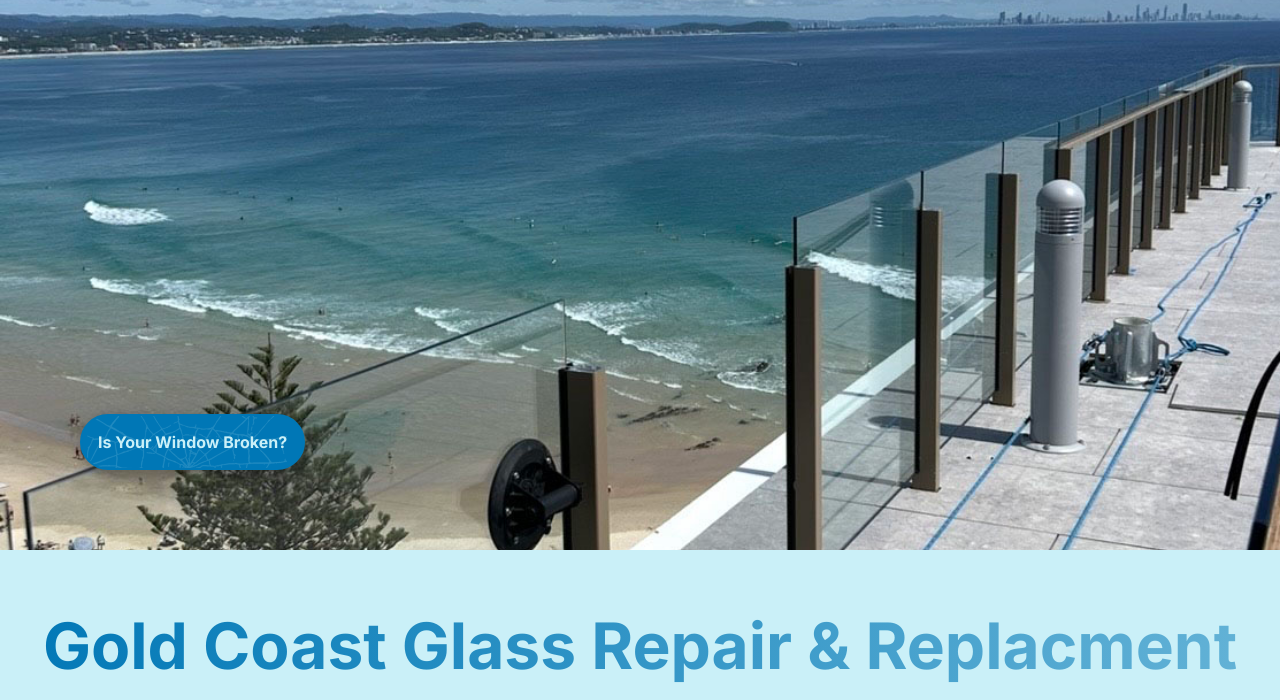
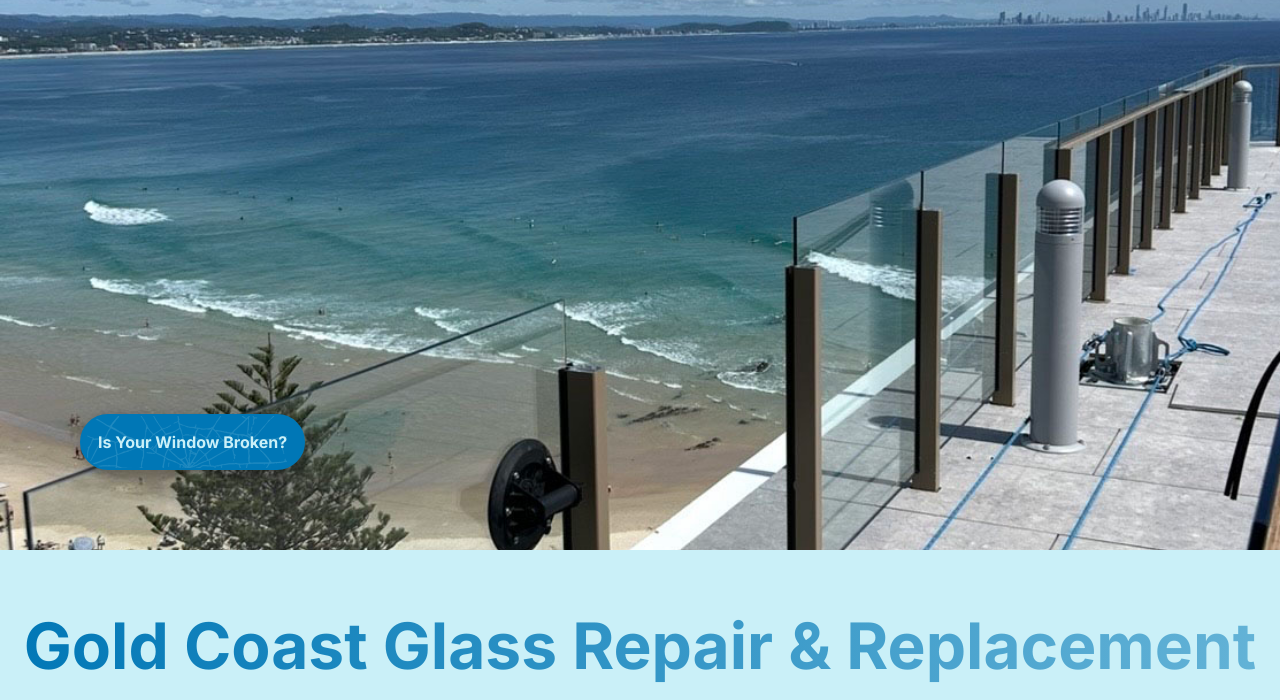
Before and after one commit to BroCard0/bb-glass, a plain HTML site: page index.html in a window 1280 px wide. Shown: the part 100-800 px from the top of the page. Drawn offline with Linux system fonts and the light colour scheme.

Commit message:
fixed typo plus box shadow'

```diff
--- a/index.html
+++ b/index.html
@@ -60,7 +60,7 @@
       </header>
       <main>
         <section id="sales-pitch">
-          <h1 class="hero-heading">Gold Coast Glass Repair & Replacment</h1>
+          <h1 class="hero-heading">Gold Coast Glass Repair & Replacement</h1>
         </section>
 
         <div class="logo-heading">
--- a/styles.css
+++ b/styles.css
@@ -455,8 +455,7 @@ html {
     padding: 0.7rem 1rem;
     white-space: nowrap;
   }
-}
-.speech-bubble:hover {
+}.speech-bubble:hover {
   transform: translateY(-3px);
   background: var(--background-color);
   box-shadow: 0 8px 18px rgba(0, 0, 0, 0.3);
```
